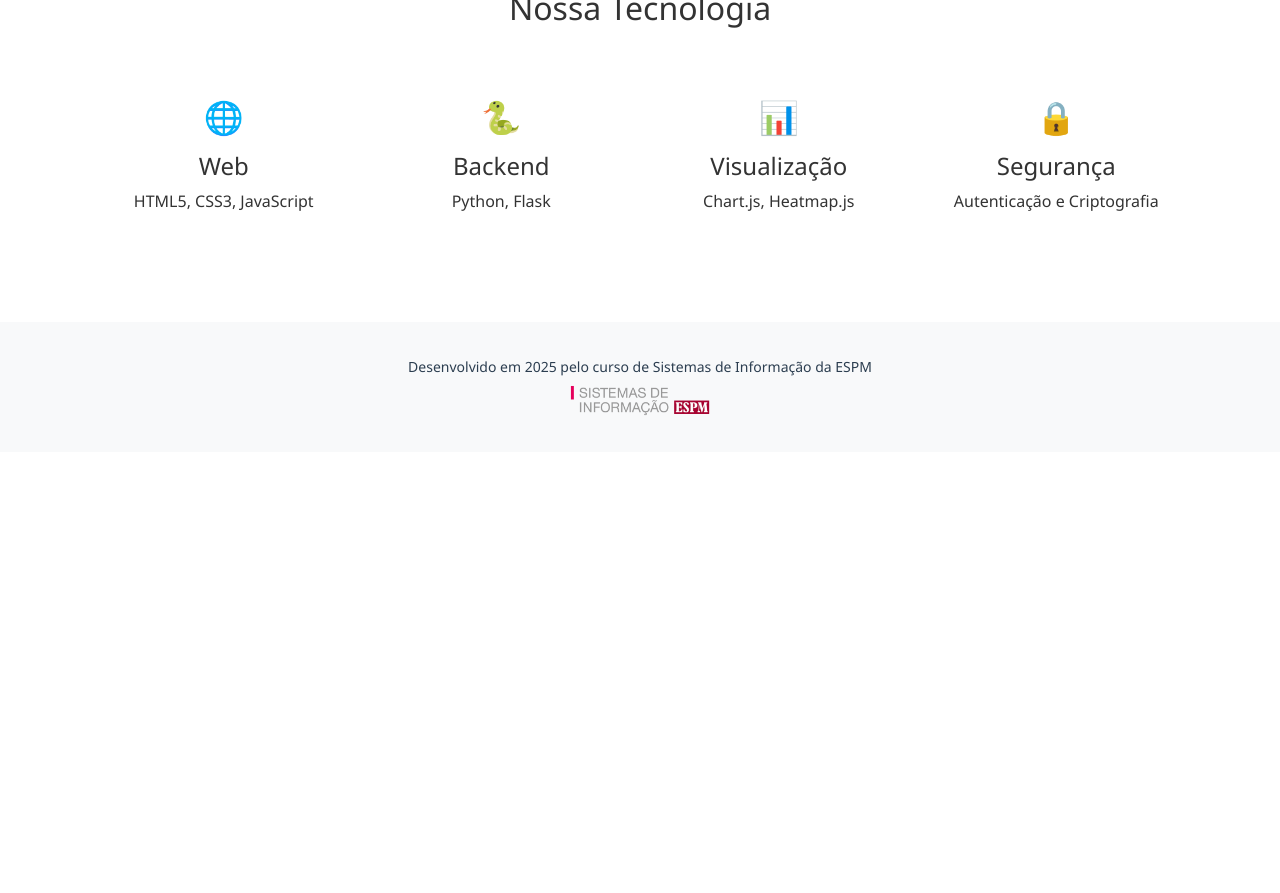
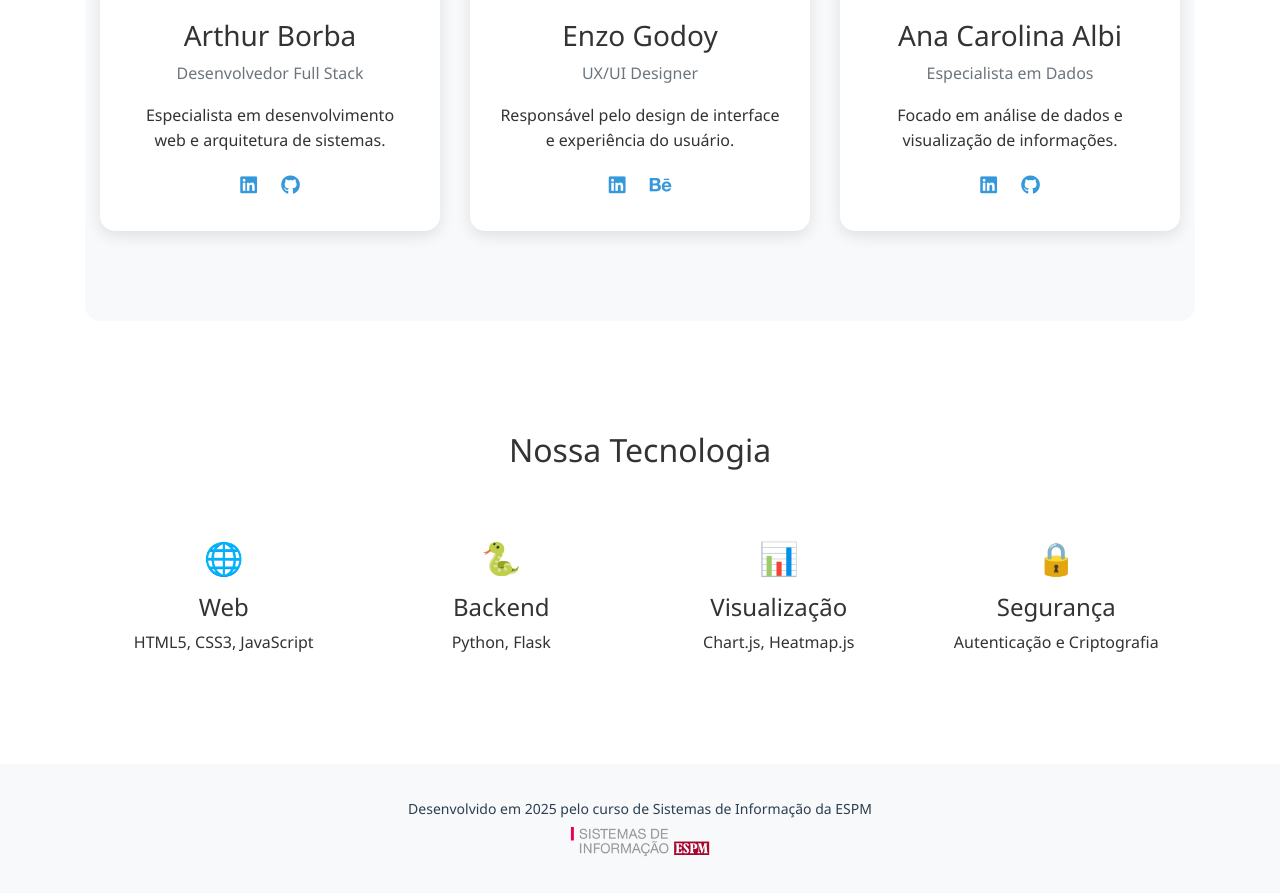
Before and after one commit to tech-espm/inter-3sem-2025-healthgrid, a Flask app: page /sobre in a window 1280 px wide. Shown: the part 1724-2617 px from the top of the page. Before the commit the page ends 2140 px from the top, so only its background shows below. Run offline with Flask 3, Linux system fonts and the light colour scheme; parts of the project's set-up code (start-up, migrations or seed data) failed here and were passed over; some libraries are stand-ins or nearby versions.

Commit message:
Adicionei os membros
adicionei os membros

```diff
--- a/templates/index/sobre.html
+++ b/templates/index/sobre.html
@@ -159,7 +159,7 @@
                 <div class="col-md-4">
                     <div class="team-card">
                         <img src="/static/img/team/member1.jpg" alt="Membro da Equipe" class="team-member-img">
-                        <h3>João Silva</h3>
+                        <h3>Artur Napoles</h3>
                         <p class="text-muted">Desenvolvedor Full Stack</p>
                         <p>Especialista em desenvolvimento web e arquitetura de sistemas.</p>
                         <div class="team-member-social">
@@ -171,7 +171,7 @@
                 <div class="col-md-4">
                     <div class="team-card">
                         <img src="/static/img/team/member2.jpg" alt="Membro da Equipe" class="team-member-img">
-                        <h3>Maria Santos</h3>
+                        <h3>Ycaro Campovilla</h3>
                         <p class="text-muted">UX/UI Designer</p>
                         <p>Responsável pelo design de interface e experiência do usuário.</p>
                         <div class="team-member-social">
@@ -183,7 +183,46 @@
                 <div class="col-md-4">
                     <div class="team-card">
                         <img src="/static/img/team/member3.jpg" alt="Membro da Equipe" class="team-member-img">
-                        <h3>Pedro Oliveira</h3>
+                        <h3>Enrico Digioia</h3>
+                        <p class="text-muted">Especialista em Dados</p>
+                        <p>Focado em análise de dados e visualização de informações.</p>
+                        <div class="team-member-social">
+                            <a href="#" target="_blank"><i class="fab fa-linkedin"></i></a>
+                            <a href="#" target="_blank"><i class="fab fa-github"></i></a>
+                        </div>
+                    </div>
+                </div>
+            </div>
+
+            <div class="row">
+                <div class="col-md-4">
+                    <div class="team-card">
+                        <img src="/static/img/team/member1.jpg" alt="Membro da Equipe" class="team-member-img">
+                        <h3>Arthur Borba</h3>
+                        <p class="text-muted">Desenvolvedor Full Stack</p>
+                        <p>Especialista em desenvolvimento web e arquitetura de sistemas.</p>
+                        <div class="team-member-social">
+                            <a href="#" target="_blank"><i class="fab fa-linkedin"></i></a>
+                            <a href="#" target="_blank"><i class="fab fa-github"></i></a>
+                        </div>
+                    </div>
+                </div>
+                <div class="col-md-4">
+                    <div class="team-card">
+                        <img src="/static/img/team/member2.jpg" alt="Membro da Equipe" class="team-member-img">
+                        <h3>Enzo Godoy</h3>
+                        <p class="text-muted">UX/UI Designer</p>
+                        <p>Responsável pelo design de interface e experiência do usuário.</p>
+                        <div class="team-member-social">
+                            <a href="#" target="_blank"><i class="fab fa-linkedin"></i></a>
+                            <a href="#" target="_blank"><i class="fab fa-behance"></i></a>
+                        </div>
+                    </div>
+                </div>
+                <div class="col-md-4">
+                    <div class="team-card">
+                        <img src="/static/img/team/member3.jpg" alt="Membro da Equipe" class="team-member-img">
+                        <h3>Ana Carolina Albi</h3>
                         <p class="text-muted">Especialista em Dados</p>
                         <p>Focado em análise de dados e visualização de informações.</p>
                         <div class="team-member-social">
```
Also changed, not shown: templates/index/index.html (+36 -3 lines).
